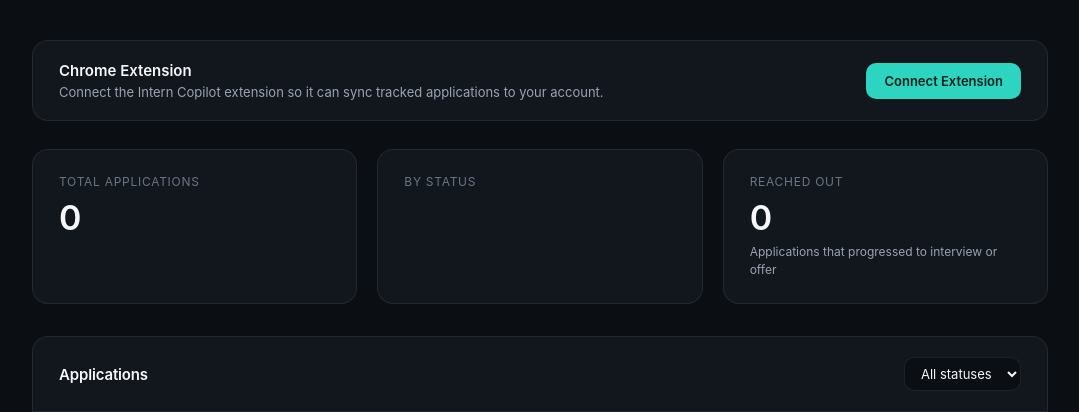
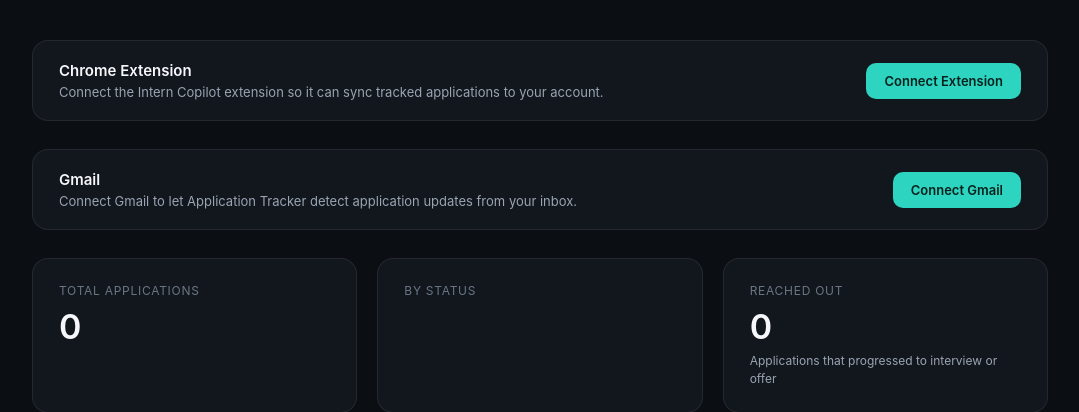
Before and after one commit to razeen06/application-tracker, a Flask app: page /dashboard in a window 1280 px wide. Shown: the part 84-496 px from the top of the page, without its empty margins (100-1179 px from the left). Run offline with Flask 3, Linux system fonts and the light colour scheme; the visitor is signed in with stand-in values (Sample User, id 1).

Commit message:
Add Gmail read-access OAuth connect flow
Adds /connect-gmail and /gmail-callback, reusing the existing Authlib
"google" client with a per-call scope override (gmail.readonly) rather
than a second registration. Refresh tokens are encrypted at rest with
Fernet before being stored on the User row.

```diff
--- a/constants.py
+++ b/constants.py
@@ -1 +1,7 @@
 GOOGLE_DISCOVERY_URL = "https://accounts.google.com/.well-known/openid-configuration"
+
+# Requested only by /connect-gmail -- separate from the login flow's
+# "openid email profile" scope, which stays unaffected since this is passed
+# as a per-call override to the same registered "google" Authlib client
+# rather than a second client registration.
+GMAIL_READONLY_SCOPE = "https://www.googleapis.com/auth/gmail.readonly"
--- a/render.yaml
+++ b/render.yaml
@@ -20,6 +20,8 @@ services:
         sync: false
       - key: GEMINI_API_KEY
         sync: false
+      - key: GMAIL_TOKEN_ENCRYPTION_KEY
+        sync: false
       # Current dev/unpacked extension ID. MUST be updated (here, in the
       # Render dashboard, and in .env.example) to the new permanent ID Chrome
       # assigns once this extension is published to the Chrome Web Store --
--- a/routes.py
+++ b/routes.py
@@ -1,3 +1,4 @@
+from datetime import datetime
 from functools import wraps
 
 from flask import Blueprint, render_template, redirect, session, url_for, current_app, jsonify
@@ -5,6 +6,8 @@ from authlib.integrations.flask_client import OAuth
 from authlib.integrations.base_client.errors import OAuthError
 from sqlalchemy.exc import IntegrityError
 
+import crypto
+from constants import GMAIL_READONLY_SCOPE
 from models import db, User
 
 oauth = OAuth()
@@ -88,6 +91,50 @@ def auth_google_callback():
     return redirect(url_for("main_routes.dashboard"))
 
 
+@main_routes.route("/connect-gmail")
+@login_required
+def connect_gmail():
+    if not current_app.config.get("OAUTH_READY", False):
+        return "Google OAuth is not configured. Check your .env file.", 500
+
+    redirect_uri = url_for("main_routes.gmail_callback", _external=True)
+    return oauth.google.authorize_redirect(
+        redirect_uri,
+        scope=GMAIL_READONLY_SCOPE,
+        access_type="offline",
+        prompt="consent",
+    )
+
+
+@main_routes.route("/gmail-callback")
+@login_required
+def gmail_callback():
+    try:
+        token = oauth.google.authorize_access_token()
+    except OAuthError:
+        return redirect(url_for("main_routes.dashboard"))
+
+    refresh_token = token.get("refresh_token")
+
+    if not refresh_token:
+        # Happens if the user has already granted this scope before and
+        # Google didn't re-issue a refresh token despite prompt=consent (rare,
+        # but possible if consent was granted very recently). Nothing to
+        # store -- send them back rather than silently "succeeding" with no
+        # actual refresh token on file.
+        return redirect(url_for("main_routes.dashboard"))
+
+    user = User.query.filter_by(email=session["user_email"]).first()
+    if not user:
+        return redirect(url_for("main_routes.dashboard"))
+
+    user.gmail_refresh_token = crypto.encrypt_token(refresh_token)
+    user.gmail_connected_at = datetime.utcnow()
+    db.session.commit()
+
+    return redirect(url_for("main_routes.dashboard"))
+
+
 @main_routes.route("/logout", methods=["POST"])
 def logout():
     session.clear()
@@ -97,10 +144,13 @@ def logout():
 @main_routes.route("/dashboard")
 @login_required
 def dashboard():
+    user = User.query.filter_by(email=session["user_email"]).first()
+
     return render_template(
         "dashboard.html",
         user_name=session.get("user_name"),
         extension_id=current_app.config.get("EXTENSION_ID"),
+        gmail_connected=bool(user and user.gmail_refresh_token),
     )
 
 
--- a/templates/dashboard.html
+++ b/templates/dashboard.html
@@ -320,6 +320,25 @@
       </div>
     </div>
 
+    <div class="card connect-card">
+      <div class="connect-card-text">
+        <h2>Gmail</h2>
+        {% if gmail_connected %}
+        <p>Connected — Application Tracker can read your Gmail to detect application updates.</p>
+        {% else %}
+        <p>Connect Gmail to let Application Tracker detect application updates from your inbox.</p>
+        {% endif %}
+      </div>
+      <div class="connect-card-action">
+        {% if gmail_connected %}
+        <span class="connect-status connect-status-success">Connected</span>
+        <a class="connect-btn" href="/connect-gmail" style="text-decoration:none; display:inline-block;">Reconnect Gmail</a>
+        {% else %}
+        <a class="connect-btn" href="/connect-gmail" style="text-decoration:none; display:inline-block;">Connect Gmail</a>
+        {% endif %}
+      </div>
+    </div>
+
     <div class="stat-row">
       <div class="stat-tile">
         <p class="label">Total Applications</p>
```
Also changed, not shown: crypto.py (added, +40 -0 lines), migrations/versions/8be9e5cb0fc5_add_gmail_oauth_columns_to_user.py (added, +36 -0 lines), models.py (+7 -0 lines), 1 other file.
